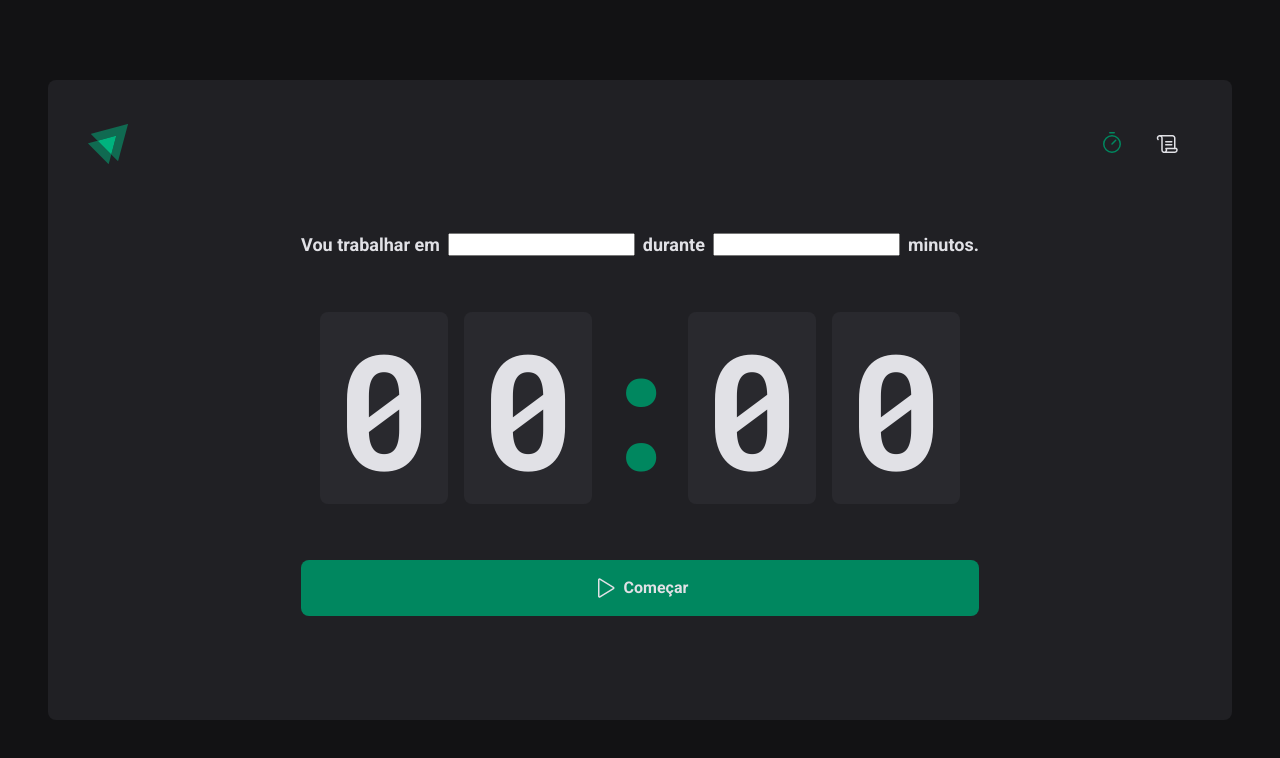
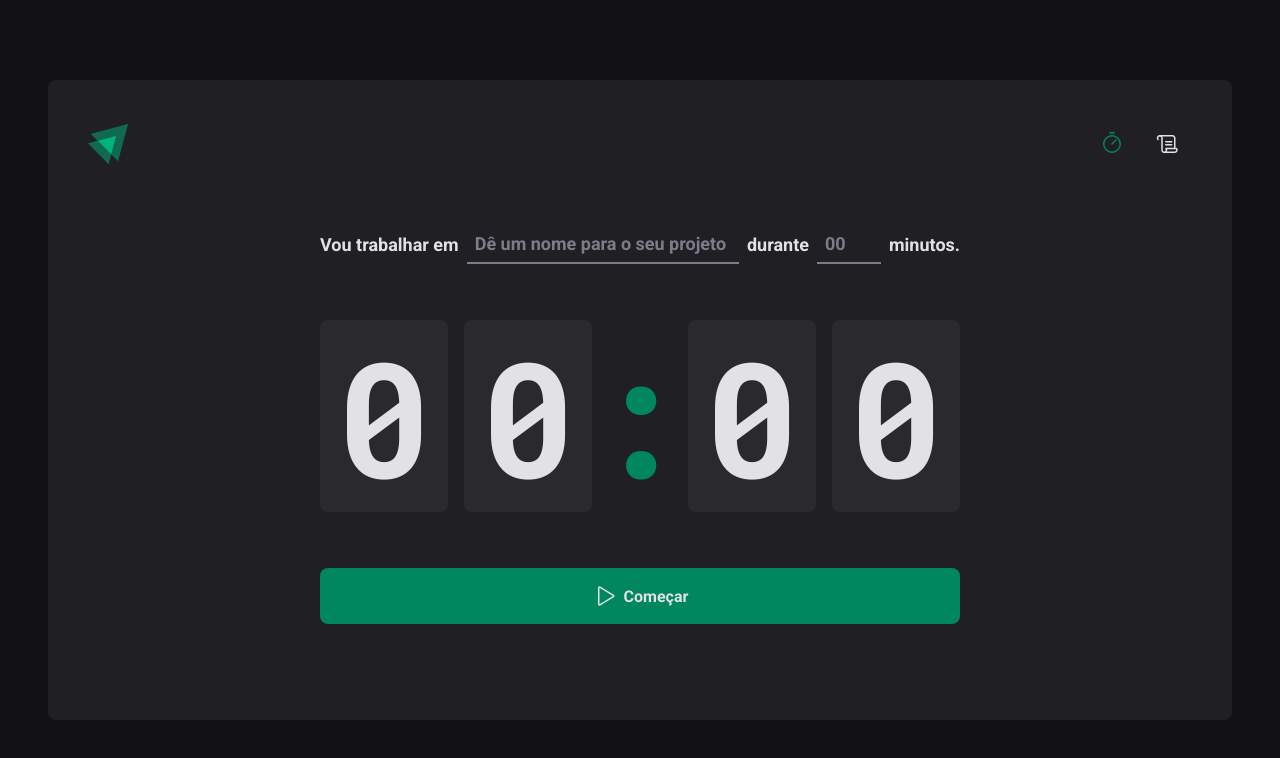
Before and after one commit to lucastheldl/IgnitePomodoro, a React (Vite) app: page / in a window 1280 px wide. Shown: the top 758 px of the page. Built offline with nearby package versions, Linux system fonts and the light colour scheme.

Commit message:
Input styles

```diff
--- a/src/pages/Home/index.tsx
+++ b/src/pages/Home/index.tsx
@@ -3,8 +3,10 @@
   CountdownContainer,
   FormContainer,
   HomeContainer,
+  MinutsAmountInput,
   Separator,
   StartCountDownButton,
+  TaskInput,
 } from './styles'
 
 export function Home() {
@@ -13,10 +15,14 @@
       <form action="">
         <FormContainer>
           <label htmlFor="task">Vou trabalhar em</label>
-          <input type="text" id="task" />
+          <TaskInput
+            type="text"
+            placeholder="Dê um nome para o seu projeto"
+            id="task"
+          />
 
           <label htmlFor="minutsAmount">durante</label>
-          <input type="number" id="minutsAmount" />
+          <MinutsAmountInput type="number" placeholder="00" id="minutsAmount" />
 
           <span>minutos.</span>
         </FormContainer>
--- a/src/pages/Home/styles.ts
+++ b/src/pages/Home/styles.ts
@@ -24,6 +24,32 @@
   font-size: 1.125rem;
   font-weight: bold;
   flex-wrap: wrap;
+`
+const BaseInput = styled.input`
+  background: transparent;
+  height: 2.5rem;
+  border: 0;
+  border-bottom: 2px solid ${(props) => props.theme['gray-500']};
+  font-weight: bold;
+  font-size: 1.125rem;
+  padding: 0 0.5rem;
+
+  color: ${(props) => props.theme['gray-100']};
+
+  &:focus {
+    box-shadow: none;
+    border-color: ${(props) => props.theme['green-500']};
+  }
+  &::placeholder {
+    color: ${(props) => props.theme['gray-500']};
+  }
+`
+
+export const TaskInput = styled(BaseInput)`
+  flex: 1;
+`
+export const MinutsAmountInput = styled(BaseInput)`
+  width: 4rem;
 `
 
 export const CountdownContainer = styled.div`
```
